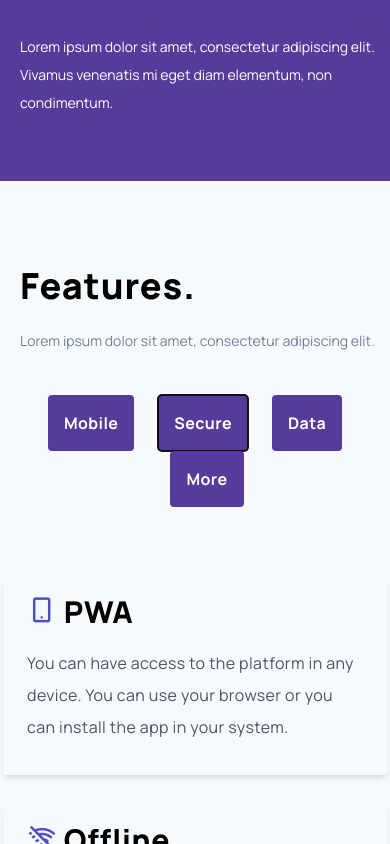
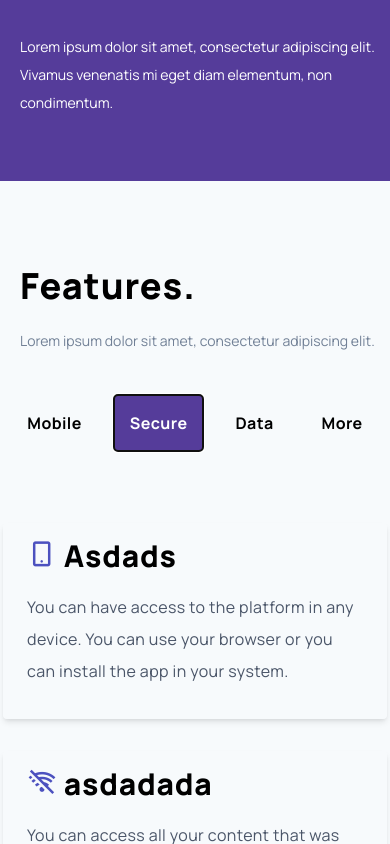
Before and after one commit to FranciscoMendes10866/mrGlicemiaFrontend, a Vue app: page /#/ in a window 390 px wide. Both pictures are taken after a click on the button "Secure". Shown: the part 784-1628 px from the top of the page. Built offline with nearby package versions, Linux system fonts and the light colour scheme.

Commit message:
dynamic tabs working

```diff
--- a/src/components/Features.vue
+++ b/src/components/Features.vue
@@ -16,25 +16,57 @@
         <!-- Tabs -->
         <div class="flex flex-wrap justify-center mb-10">
           <button
-            class="py-4 px-4 bg-purple-800 text-white font-bold tracking-wide rounded hover:shadow-lg"
+            @click.prevent="selectTab(1)"
+            :class="{ 'bg-purple-800 text-white': currentTab == 1 }"
+            class="py-4 px-4 font-bold tracking-wide rounded hover:shadow-lg"
           >Mobile</button>
           <button
-            class="ml-6 py-4 px-4 bg-purple-800 text-white font-bold tracking-wide rounded hover:shadow-lg"
+            @click.prevent="selectTab(2)"
+            :class="{ 'bg-purple-800 text-white': currentTab == 2 }"
+            class="py-4 px-4 font-bold tracking-wide rounded hover:shadow-lg ml-4"
           >Secure</button>
           <button
-            class="ml-6 py-4 px-4 bg-purple-800 text-white font-bold tracking-wide rounded hover:shadow-lg"
+            @click.prevent="selectTab(3)"
+            :class="{ 'bg-purple-800 text-white': currentTab == 3 }"
+            class="py-4 px-4 font-bold tracking-wide rounded hover:shadow-lg ml-4"
           >Data</button>
           <button
-            class="ml-6 py-4 px-4 bg-purple-800 text-white font-bold tracking-wide rounded hover:shadow-lg"
+            @click.prevent="selectTab(4)"
+            :class="{ 'bg-purple-800 text-white': currentTab == 4 }"
+            class="py-4 px-4 font-bold tracking-wide rounded hover:shadow-lg ml-4"
           >More</button>
         </div>
         <!-- Cards -->
+        <!-- Card Mobile -->
         <div
+          v-if="currentTab == 1"
           class="flex flex-wrap justify-around md:justify-start lg:justify-start xl:justify-evenly"
         >
           <div
             class="max-w-sm rounded shadow-md md:shadow lg:shadow-md xl:shadow-lg mt-8 md:mt-6 lg:mt-6 xl:mt-0 lg:ml-8 animate__animated animate__bounceInUp"
             v-for="item in mobile"
+            :key="item.id"
+          >
+            <div class="px-6 py-4">
+              <div class="font-bold text-xl mb-2">
+                <i :class="item.icon">
+                  <span class="font-black text-black text-3xl tracking-wide">&nbsp;{{ item.title }}</span>
+                </i>
+              </div>
+              <p
+                class="text-gray-700 text-base mt-4 leading-loose tracking-wide mb-4"
+              >{{ item.content }}</p>
+            </div>
+          </div>
+        </div>
+        <!-- Card Secure -->
+        <div
+          v-if="currentTab == 2"
+          class="flex flex-wrap justify-around md:justify-start lg:justify-start xl:justify-evenly"
+        >
+          <div
+            class="max-w-sm rounded shadow-md md:shadow lg:shadow-md xl:shadow-lg mt-8 md:mt-6 lg:mt-6 xl:mt-0 lg:ml-8 animate__animated animate__bounceInUp"
+            v-for="item in secure"
             :key="item.id"
           >
             <div class="px-6 py-4">
@@ -58,29 +90,46 @@
 export default {
   data: () => {
     return {
+      currentTab: 1,
       mobile: [
         {
           id: 1,
-          tab: 1,
           icon: 'bx bx-mobile-alt text-3xl text-indigo-700',
           title: 'PWA',
           content: 'You can have access to the platform in any device. You can use your browser or you can install the app in your system.'
         },
         {
           id: 2,
-          tab: 1,
           icon: 'bx bx-wifi-off text-3xl text-indigo-700',
           title: 'Offline',
           content: 'You can access all your content that was already viewed by you without having any internet connection.'
         },
         {
           id: 3,
-          tab: 1,
           icon: 'bx bx-fast-forward text-3xl text-indigo-700',
           title: 'Fast',
           content: 'You can access all your content that was already viewed by you without having any internet connection.'
         }
+      ],
+      secure: [
+        {
+          id: 1,
+          icon: 'bx bx-mobile-alt text-3xl text-indigo-700',
+          title: 'Asdads',
+          content: 'You can have access to the platform in any device. You can use your browser or you can install the app in your system.'
+        },
+        {
+          id: 2,
+          icon: 'bx bx-wifi-off text-3xl text-indigo-700',
+          title: 'asdadada',
+          content: 'You can access all your content that was already viewed by you without having any internet connection.'
+        }
       ]
+    }
+  },
+  methods: {
+    selectTab (selectedTab) {
+      this.currentTab = selectedTab
     }
   }
 }
```
